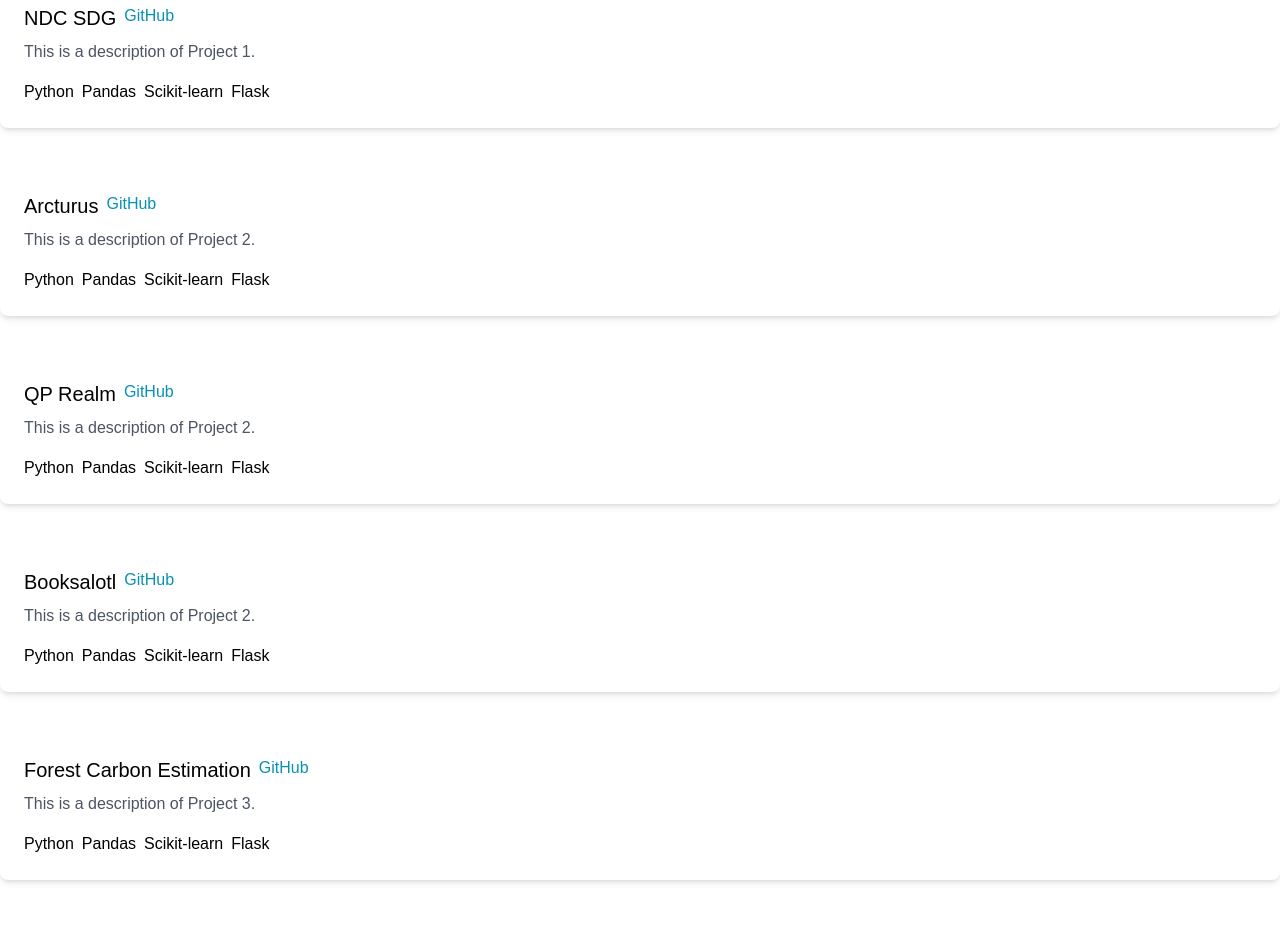
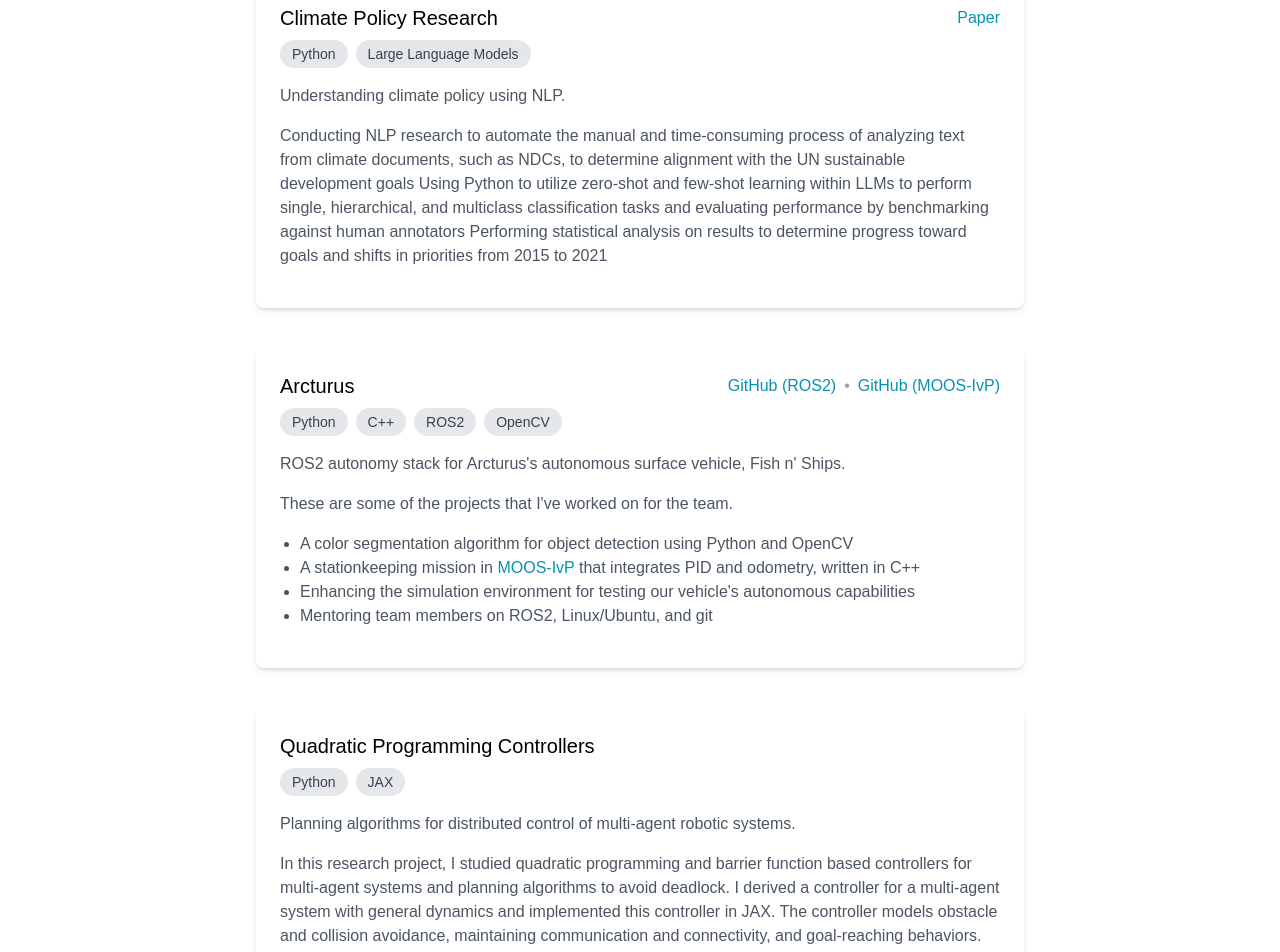
Before and after one commit to JanelleCai/janellecai.github.io, a React (Create React App) app: page /projects in a window 1280 px wide. Shown: the part 240-1192 px from the top of the page. Before the commit the page ends 1144 px from the top, so only its background shows below. Built offline with nearby package versions, Linux system fonts and the light colour scheme.

Commit message:
use md for project descs

```diff
--- a/package.json
+++ b/package.json
@@ -11,6 +11,7 @@
     "@testing-library/user-event": "^13.5.0",
     "react": "^18.3.1",
     "react-dom": "^18.3.1",
+    "react-markdown": "^9.0.1",
     "react-router-dom": "^6.24.1",
     "react-scripts": "5.0.1",
     "web-vitals": "^2.1.4"
--- /dev/null
+++ b/public/projects/arcturus.md
@@ -0,0 +1,7 @@
+ROS2 autonomy stack for Arcturus's autonomous surface vehicle, Fish n' Ships.
+
+These are some of the projects that I've worked on for the team.
+- A color segmentation algorithm for object detection using Python and OpenCV
+- A stationkeeping mission in [MOOS-IvP](https://oceanai.mit.edu/moos-ivp/pmwiki/pmwiki.php) that integrates PID and odometry, written in C++
+- Enhancing the simulation environment for testing our vehicle's autonomous capabilities
+- Mentoring team members on ROS2, Linux/Ubuntu, and git
--- /dev/null
+++ b/public/projects/booksalotl.md
@@ -0,0 +1,8 @@
+Full-stack web application for book enthusiasts to connect.
+
+Users can create their own profile to track their reading progress, favorite genres, books they've
+read, are currently reading, or want to read. Users can also friend others and create a blend
+with them to see how many books they have in common or view joint reading statistics.
+
+Built with [@christykl](https://github.com/christykl) and [@gsrhaecnige](https://github.com/gsrhaecnige)
+for MIT Web Lab 2024.
--- /dev/null
+++ b/public/projects/climate.md
@@ -0,0 +1,5 @@
+Understanding climate policy using NLP.
+
+Conducting NLP research to automate the manual and time-consuming process of analyzing text from climate documents, such as NDCs, to determine alignment with the UN sustainable development goals
+Using Python to utilize zero-shot and few-shot learning within LLMs to perform single, hierarchical, and multiclass classification tasks and evaluating performance by benchmarking against human annotators
+Performing statistical analysis on results to determine progress toward goals and shifts in priorities from 2015 to 2021
--- /dev/null
+++ b/public/projects/forest.md
@@ -0,0 +1,9 @@
+Python package to estimate the above-ground biomass carbon in forests using drone data.
+
+For this project, I researched and evaluated different geostatistical interpolation methods, such as
+kriging, inverse distance weighting, and nearest-neighbors. I implemented an ordinary kriging model
+to recover a hidden map of forest density using noisy and incomplete data. I also researched and
+implemented an allometric model for estimating above-ground biomass carbon in individual trees.
+
+Built with [@dawsonc](https://github.com/dawsonc), [@julial55](https://github.com/julial55), and
+[@jankahamori](https://github.com/jankahamori) for [Robotics 88](https://robotics88.com/) .
--- /dev/null
+++ b/public/projects/qp.md
@@ -0,0 +1,8 @@
+Planning algorithms for distributed control of multi-agent robotic systems.
+
+In this research project, I studied quadratic programming and barrier function based controllers for
+multi-agent systems and planning algorithms to avoid deadlock.
+I derived a controller for a multi-agent system with general dynamics and implemented this controller in JAX.
+The controller models obstacle and collision avoidance, maintaining communication and connectivity, and goal-reaching behaviors.
+
+I worked on this project under the guidance of [Kunal Garg](https://kunalgarg.mit.edu/) in the [Reliable Autonomous Systems Lab at MIT](https://aeroastro.mit.edu/realm/).
--- a/src/components/Card.js
+++ b/src/components/Card.js
@@ -1,34 +1,79 @@
-import React from 'react';
+import React, { useState, useEffect } from 'react';
+import ReactMarkdown from 'react-markdown';
 
 function Card({ title, description, skills = [], links = [] }) {
+  const [markdownContent, setMarkdownContent] = useState('');
+  const [subtitle, setSubtitle] = useState('');
+
+  useEffect(() => {
+    const fetchMarkdown = async () => {
+      try {
+        const response = await fetch(`/projects/${description}`);
+        const text = await response.text();
+        // const firstLine = text.split('\n')[0].replace(/^#\s*/, ''); // Remove leading '#' if present
+        // setSubtitle(firstLine);
+        // setMarkdownContent(text.split('\n').slice(1).join('\n')); // Remove first line from content
+        setMarkdownContent(text);
+      } catch (error) {
+        console.error('Error fetching markdown:', error);
+        setMarkdownContent('Failed to load description.');
+        setSubtitle('');
+      }
+    };
+
+    fetchMarkdown();
+  }, [description]);
+
+  // Custom component for rendering links in markdown
+  const CustomLink = ({ href, children }) => (
+    <a href={href} target="_blank" rel="noopener noreferrer" className="paragraph-link">
+      {children}
+    </a>
+  );
+
   return (
     <div className="bg-white rounded-lg shadow-md p-6 mb-6">
-
-      <div className="flex flex-wrap gap-2">
-        <h2 className="text-xl mb-2">{title}</h2>
+      <div className="flex justify-between items-center mb-2">
+        <div>
+          <h2 className="text-xl">{title}</h2>
+          {/* {subtitle && <p className="text-sm text-gray-600 mt-1">{subtitle}</p>} */}
+        </div>
+        <div className="flex items-center">
           {links.map((link, index) => (
+            <React.Fragment key={index}>
+              {index > 0 && <span className="mx-2 text-gray-400">•</span>}
               <a
-            key={index}
                 href={link.url}
                 target="_blank"
                 rel="noopener noreferrer"
-            className="paragraph-link"
+                className="card-link"
               >
                 {link.text}
               </a>
+            </React.Fragment>
+          ))}
+        </div>
+      </div>
+
+      <div className="flex flex-wrap gap-2 mb-4">
+        {skills.map((skill, index) => (
+          <div
+            key={index}
+            className="bg-gray-200 rounded-full px-3 py-1 text-sm text-gray-700"
+          >
+            {skill}
+          </div>
         ))}
       </div>
 
-      <p className="text-gray-600 mb-4">{description}</p>
-
-      <div className="flex flex-wrap gap-2">
-        {skills.map((skill, index) => (
-          <div
-            key={index}
+      <div className="text-gray-600 markdown-content">
+        <ReactMarkdown
+          components={{
+            a: CustomLink,
+          }}
         >
-            <p className="text-base">{skill}</p>
-          </div>
-        ))}
+          {markdownContent}
+        </ReactMarkdown>
       </div>
     </div>
   );
--- a/src/index.css
+++ b/src/index.css
@@ -47,7 +47,7 @@ code {
 }
 
 .markdown-content li {
-  @apply mb-2;
+  @apply mb-0;
 }
 
 .markdown-content p {
--- a/src/pages/Projects.js
+++ b/src/pages/Projects.js
@@ -4,49 +4,48 @@ import Card from '../components/Card';
 function Projects() {
   const projects = [
     {
-      title: "NDC SDG",
-      description: "This is a description of Project 1.",
-      skills: ["Python", "Pandas", "Scikit-learn", "Flask"],
+      title: "Climate Policy Research",
+      description: "climate.md",
+      skills: ["Python", "Large Language Models"],
       links: [
-        { text: "GitHub", url: "https://github.com/" }
+        { text: "Paper", url: "https://openreview.net/pdf?id=c4SgmVTbgD" }
       ]
     },
     {
       title: "Arcturus",
-      description: "This is a description of Project 2.",
-      skills: ["Python", "Pandas", "Scikit-learn", "Flask"],
+      description: "arcturus.md",
+      skills: ["Python", "C++", "ROS2", "OpenCV"],
       links: [
-        { text: "GitHub", url: "https://github.com/" }
+        { text: "GitHub (ROS2)", url: "https://github.com/ArcturusNavigation/all_seaing_vehicle" },
+        { text: "GitHub (MOOS-IvP)", url: "https://github.com/ArcturusNavigation/moos-ivp-arcturus" }
       ]
     },
     {
-      title: "QP Realm",
-      description: "This is a description of Project 2.",
-      skills: ["Python", "Pandas", "Scikit-learn", "Flask"],
-      links: [
-        { text: "GitHub", url: "https://github.com/" }
-      ]
+      title: "Quadratic Programming Controllers",
+      description: "qp.md",
+      skills: ["Python", "JAX"],
+      links: []
     },
     {
       title: "Booksalotl",
-      description: "This is a description of Project 2.",
-      skills: ["Python", "Pandas", "Scikit-learn", "Flask"],
+      description: "booksalotl.md",
+      skills: ["Typescript", "React", "Node.js", "Express", "MongoDB"],
       links: [
-        { text: "GitHub", url: "https://github.com/" }
+        { text: "GitHub", url: "https://github.com/JanelleCai/booksalotl" }
       ]
     },
     {
       title: "Forest Carbon Estimation",
-      description: "This is a description of Project 3.",
-      skills: ["Python", "Pandas", "Scikit-learn", "Flask"],
+      description: "forest.md",
+      skills: ["Python", "Geostatistical Interpolation"],
       links: [
-        { text: "GitHub", url: "https://github.com/" }
+        { text: "GitHub", url: "https://github.com/dawsonc/forest_carbon_estimation" }
       ]
     }
   ];
 
   return (
-    <div className="container mx-auto mt-4 text-left">
+    <div className="container mx-auto max-w-3xl">
       <h1 className="page-header mb-6">Projects</h1>
       <div className="grid grid-cols-1 gap-4">
         {projects.map((project, index) => (
```
Also changed, not shown: 1 other file (tests, documents, lock files or other folders). Lines whose indentation alone changed are shown as unchanged.
